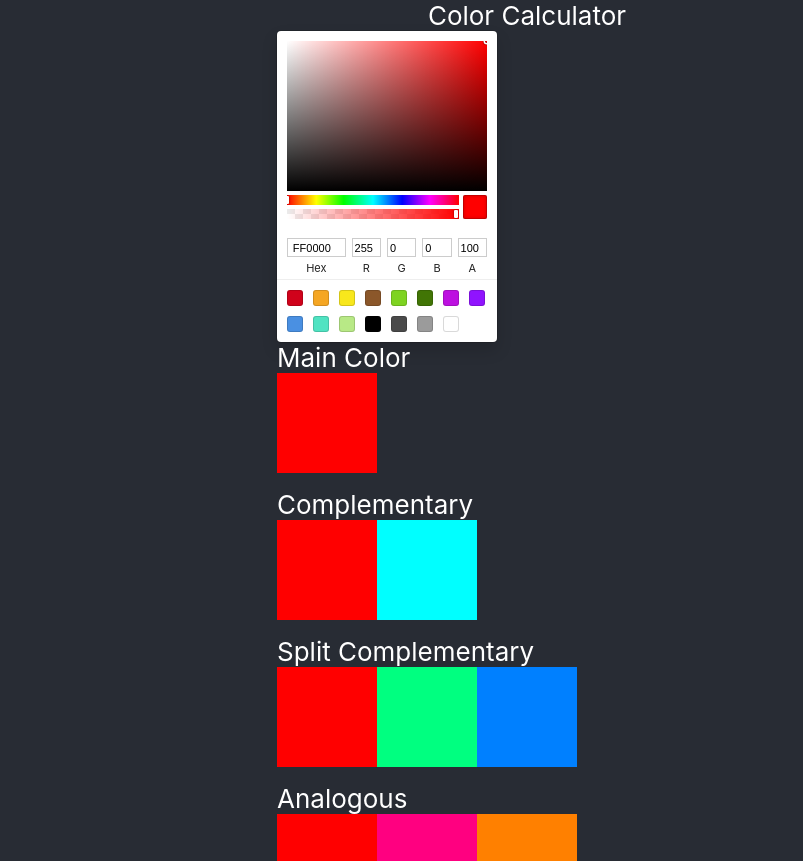
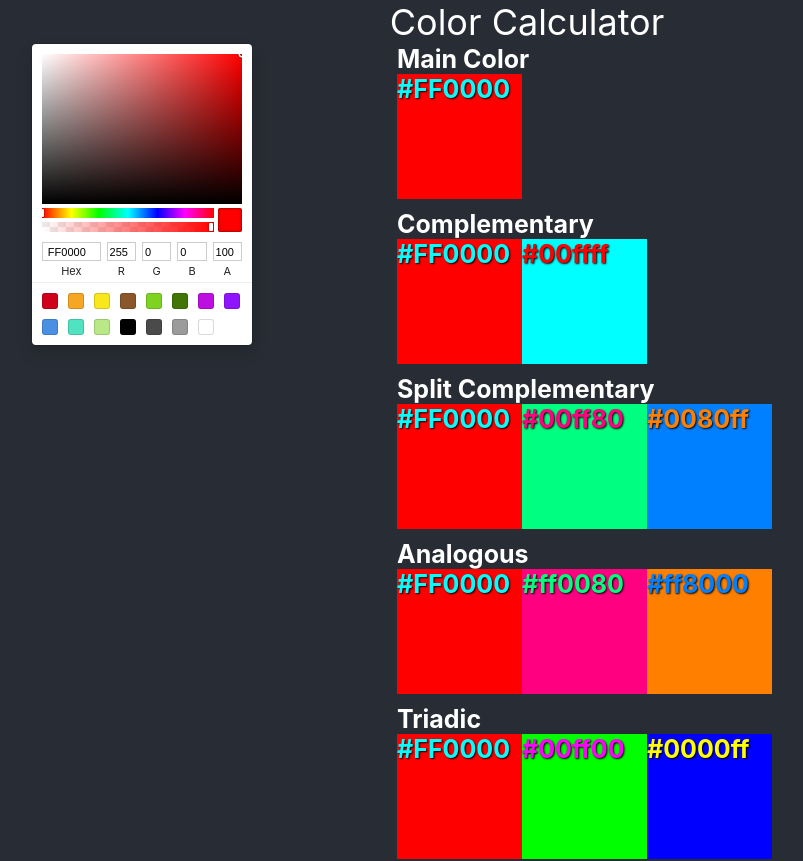
Before and after one commit to LuoKevin/color-calculator, a React (Create React App) app: page / in a window 1280 px wide. Shown: the top 861 px of the page, without its empty margins (113-916 px from the left). Built offline with nearby package versions, Linux system fonts and the light colour scheme.

Commit message:
more styling

```diff
--- a/src/App.css
+++ b/src/App.css
@@ -1,5 +1,7 @@
 .App {
-  text-align: center;
+  background-color: #282c34;
+  min-height: 100vh;
+  overflow: auto;
 }
 
 .App-logo {
@@ -15,12 +17,11 @@
 
 .App-header {
   background-color: #282c34;
-  min-height: 100vh;
   display: flex;
   flex-direction: column;
   align-items: center;
   justify-content: center;
-  font-size: calc(10px + 2vmin);
+  font-size: calc(20px + 2vmin);
   color: white;
 }
 
--- a/src/App.tsx
+++ b/src/App.tsx
@@ -6,9 +6,11 @@ function App() {
     return (
         <div className="App">
             <header className="App-header">
-                Color Calculator
+                <div>Color Calculator</div>
+            </header>
+            <div className="App-body">
                 <ColorApp/>
-            </header>
+            </div>
         </div>
     );
 }
--- /dev/null
+++ b/src/color/components/Color.css
@@ -0,0 +1,6 @@
+
+.Color-app {
+    display: flex;
+    flex-direction: row;
+    justify-content: space-evenly;
+}
--- a/src/color/components/ColorApp.tsx
+++ b/src/color/components/ColorApp.tsx
@@ -2,16 +2,18 @@ import {useState} from 'react';
 import colorPicker from './ColorPicker';
 import ColorViewer from "./ColorViewer"
 import { ColorWheelProvider } from '../interfaces/ColorWheel'
+import './Color.css';
+
 
 function ColorApp() {
     const [colorWheel, setColorWheel] = useState(new ColorWheelProvider("#FF0000"))
 
     const appStyle = {
-        display: 'flex',
-        flexDirection: 'column' as 'column',
+        // display: 'flex',
+        // flexDirection: 'row' as 'row',
     }
 
-    return (<div style={appStyle}>
+    return (<div style={appStyle} className="Color-app">
         <div>{colorPicker(colorWheel, setColorWheel)}</div>
         <div>{ColorViewer(colorWheel)}</div>
     </div>)
--- a/src/color/components/ColorBox.tsx
+++ b/src/color/components/ColorBox.tsx
@@ -1,13 +1,43 @@
 import React from 'react'
-
 
 export default function ColorBox(colorValue: string) {
     const boxStyle = {
         backgroundColor: colorValue,
-        width: 100,
-        height: 100,
-        display: 'inline-block',
+        width: "8vh",
+        height: "8vh",
+        display: "flex",
+        minWidth: "125px",
+        minHeight: "125px"
     };
 
-    return (<div style={boxStyle}></div>)
+    const comple = compColor(colorValue);
+
+    const textStyle = {
+        fontSize: "100%",
+        fontWeight: 'semibold',
+        color: comple,
+        textShadow: '1px 1px 2px black',
+    }
+
+    return (<div style={boxStyle}>
+        <div>{<div style={textStyle}>{colorValue}</div>}</div>
+    </div>)
 }
+
+function compColor(hex: string): string {
+    // Ensure the hex starts with # and is 7 characters long
+    if (!hex.startsWith('#')) { hex = '#' + hex }
+    if (!/^#([0-9A-Fa-f]{6})$/.test(hex)) {
+        throw new Error("Invalid hex color format. Use #RRGGBB.");
+    }
+
+    // Extract and convert hex values to RGB
+    const r = 255 - parseInt(hex.substring(1, 3), 16);
+    const g = 255 - parseInt(hex.substring(3, 5), 16);
+    const b = 255 - parseInt(hex.substring(5, 7), 16);
+
+    // Convert back to hex format
+    const compHex = `#${r.toString(16).padStart(2, '0')}${g.toString(16).padStart(2, '0')}${b.toString(16).padStart(2, '0')}`;
+
+    return compHex;
+}
--- a/src/color/components/ColorViewer.tsx
+++ b/src/color/components/ColorViewer.tsx
@@ -5,6 +5,10 @@ import RowMultDisplay from './RowMultDisplay';
 function ColorViewer(colorWheel: ColorWheel) {
     const viewerStyle = {
         // display: 'flex',
+        color: 'white',
+        fontSize: '25px',
+        fontWeight: 'bold',
+
     }
     const boxStyle = {
         display: 'flex',
--- a/src/color/components/RowMultDisplay.tsx
+++ b/src/color/components/RowMultDisplay.tsx
@@ -14,13 +14,24 @@ function RowMultDisplay(label: string, colors: string[]) {
         justifyContent: 'flex-start',
     }
 
+    const colorBoxStyle = {
+        display: 'flex',
+        flexDirection: 'column' as 'column',
+    }
+    const textStyle = {
+        fontSize: "100%",
+        fontWeight: 'normal',
+    }
+
     return (
         <div>
             <div style={labelStyle}>
                 {label}
             </div>
             <div style={rowStyle}>
-                {colors.map(color => (<div> {ColorBox(color)}</div>))}
+                {colors.map(color => (<div style={colorBoxStyle}>
+                    {ColorBox(color)}
+                </div>))}
             </div>
         </div>)
 }
```
